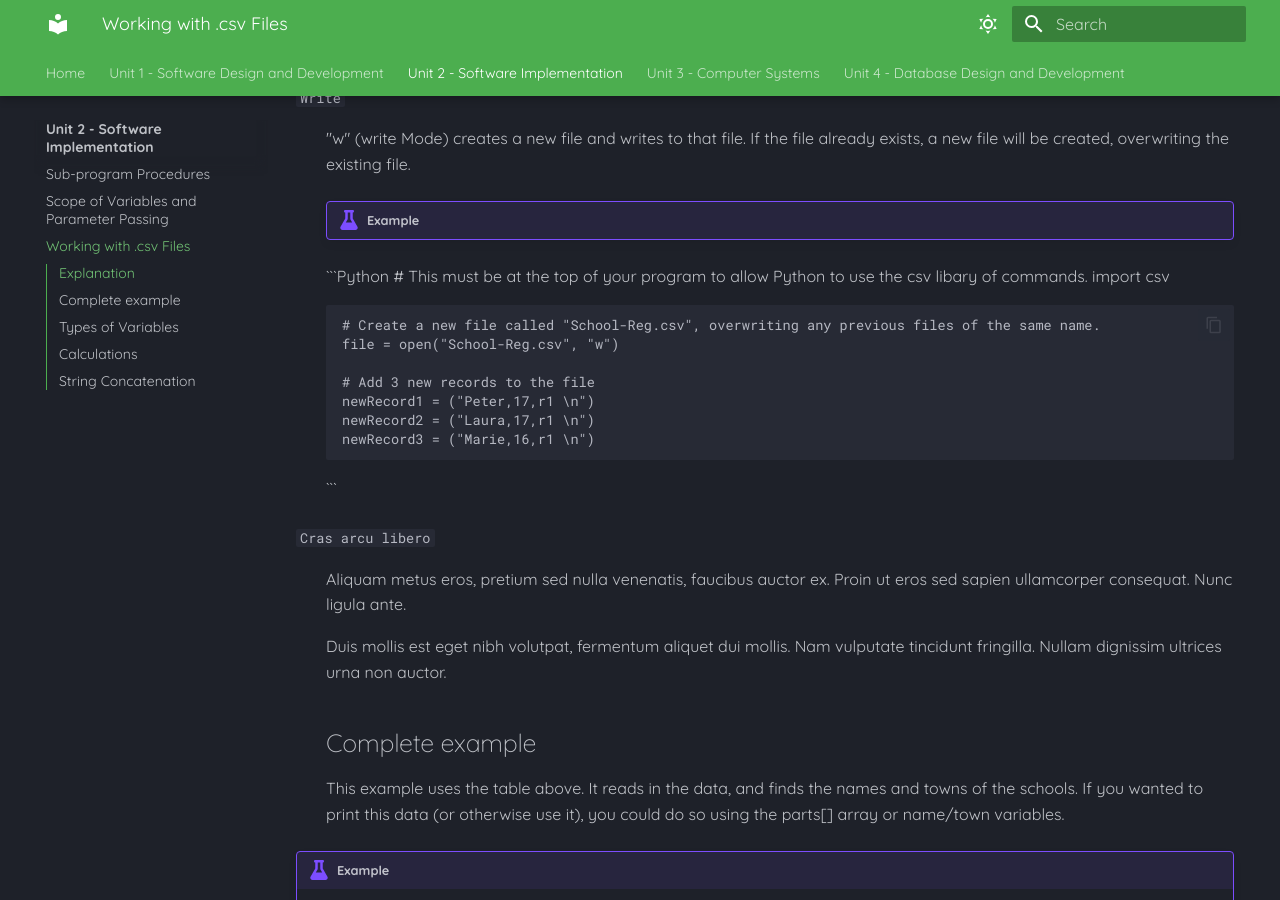
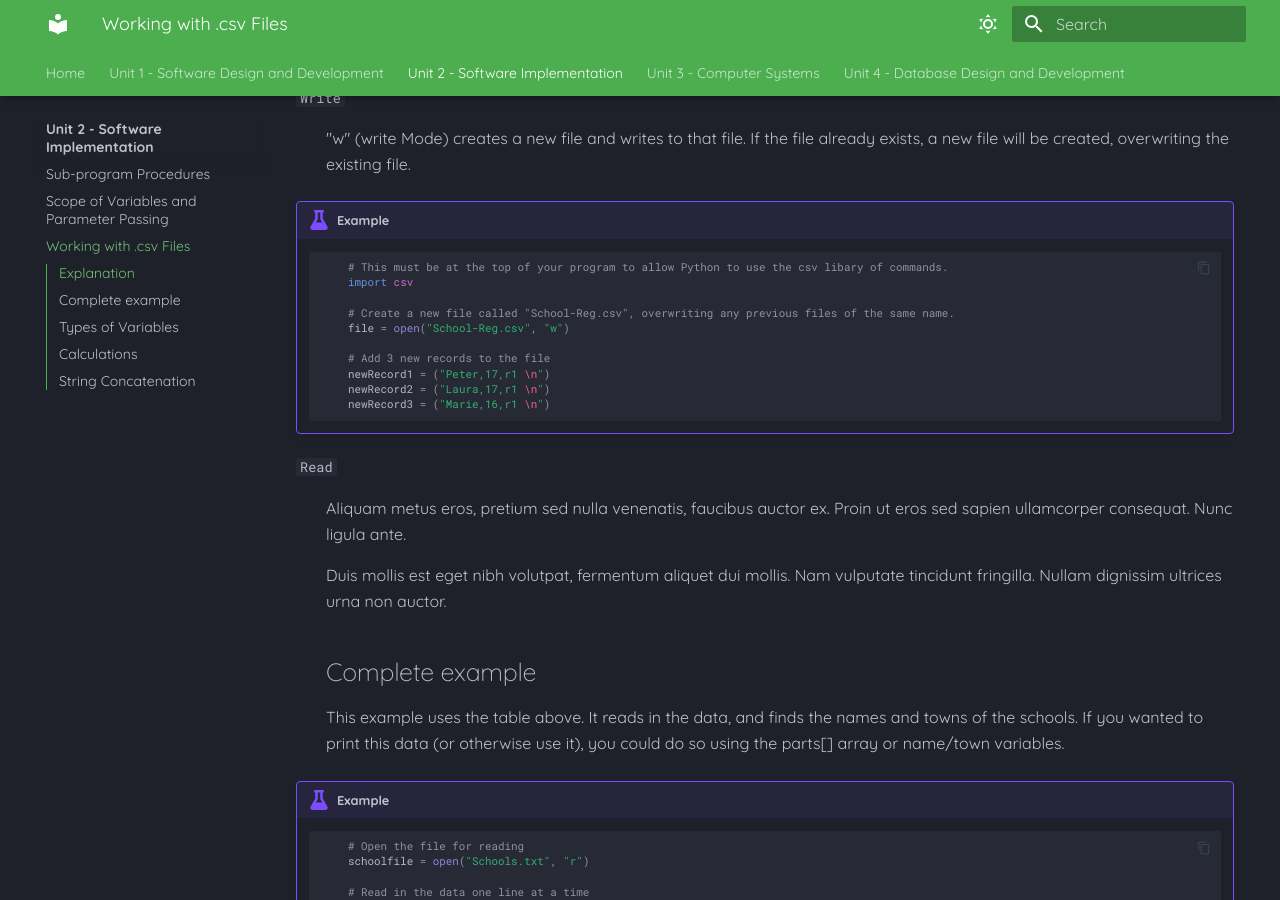
Before and after one commit to Mr-Wood-CS/Higher-Computing-Science-MD-Files, an MkDocs documentation site: the page built from docs/SI/06-Working-with-Files-(csv).md, in a window 1280 px wide and 900 px high, scrolled down 1175 px. Built offline with MkDocs 1.6.1 and Material for MkDocs 9.7.7, drawn with Linux system fonts in a browser that asks for light colours.

Commit message:
Update 06-Working-with-Files-(csv).md

````diff
--- a/docs/SI/06-Working-with-Files-(csv).md
+++ b/docs/SI/06-Working-with-Files-(csv).md
@@ -45,9 +45,9 @@ The options are:
 
 :   "w" (write Mode) creates a new file and writes to that file. If the file already exists, a new file will be created, overwriting the existing file.
 
-: !!! example
+!!! example
 
-:	```Python
+	```Python
 		# This must be at the top of your program to allow Python to use the csv libary of commands.
 		import csv
 
@@ -60,7 +60,7 @@ The options are:
 		newRecord3 = ("Marie,16,r1 \n")
 	```
 
-`Cras arcu libero`
+`Read`
 
 :   Aliquam metus eros, pretium sed nulla venenatis, faucibus auctor ex. Proin
     ut eros sed sapien ullamcorper consequat. Nunc ligula ante.
````
